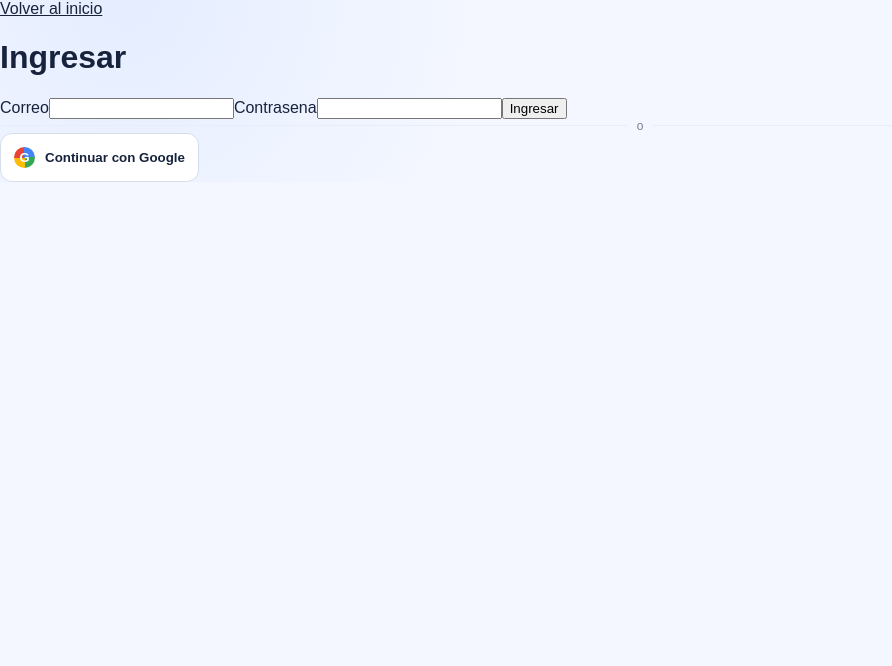
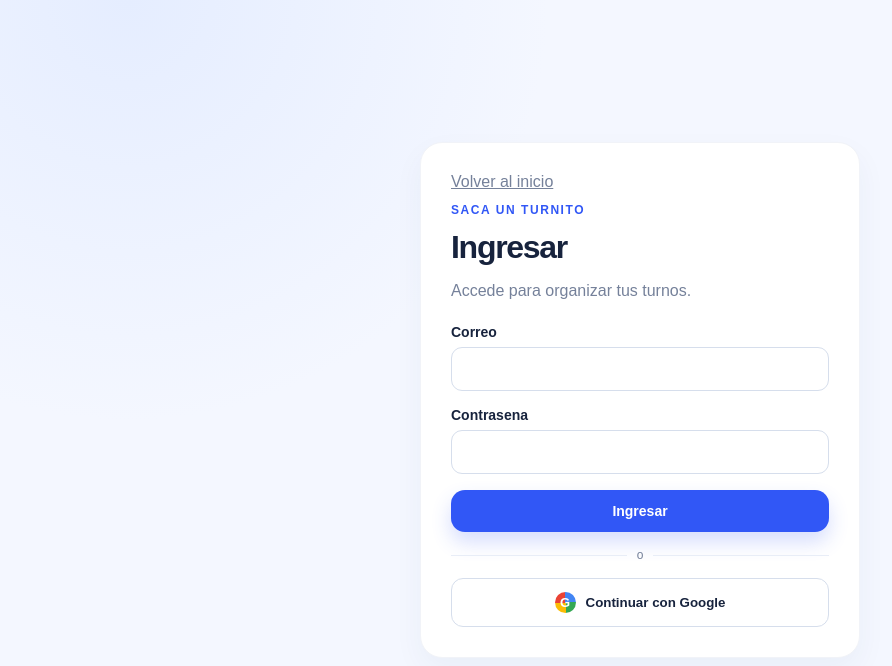
Before and after one commit to ceciliapazyemilianovillagra-cpu/sacaunturnito, a Next.js app: page /ingresar in a window 1280 px wide. Shown: the top 666 px of the page, without its empty margins (0-892 px from the left). Built offline with nearby package versions, Linux system fonts and the light colour scheme.

Commit message:
Renueva la identidad visual de SACA UN TURNITO

```diff
--- a/app/ingresar/page.tsx
+++ b/app/ingresar/page.tsx
@@ -5,5 +5,5 @@ export default function Ingresar(){
  const [message,setMessage]=useState('');
  async function password(e:FormEvent<HTMLFormElement>){e.preventDefault();const f=new FormData(e.currentTarget);const {error}=await supabase().auth.signInWithPassword({email:String(f.get('email')),password:String(f.get('password'))});if(error)setMessage(error.message);else location.href='/panel';}
  async function google(){const {error}=await supabase().auth.signInWithOAuth({provider:'google',options:{redirectTo:location.origin+'/auth/callback'}});if(error)setMessage(error.message);}
- return <main className="booking"><a href="/">Volver al inicio</a><h1>Ingresar</h1><form onSubmit={password}><label>Correo<input required name="email" type="email"/></label><label>Contrasena<input required name="password" type="password"/></label><button>Ingresar</button><div className="divider"><span>o</span></div><button type="button" className="google" onClick={google}><span className="google-mark">G</span>Continuar con Google</button>{message&&<p>{message}</p>}</form></main>;
+ return <main className="auth-page"><section className="card auth-card"><a className="muted" href="/">Volver al inicio</a><p className="brand">SACA UN TURNITO</p><h1>Ingresar</h1><p className="muted">Accede para organizar tus turnos.</p><form onSubmit={password}><label>Correo<input required name="email" type="email"/></label><label>Contrasena<input required name="password" type="password"/></label><button className="primary-button">Ingresar</button><div className="divider"><span>o</span></div><button type="button" className="google" onClick={google}><span className="google-mark">G</span>Continuar con Google</button>{message&&<p className="message">{message}</p>}</form></section></main>;
 }
```
